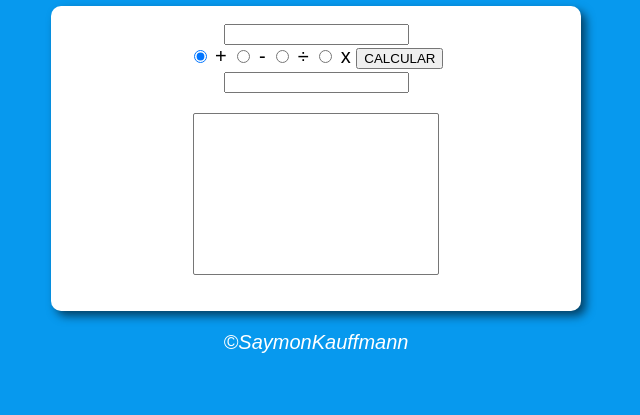
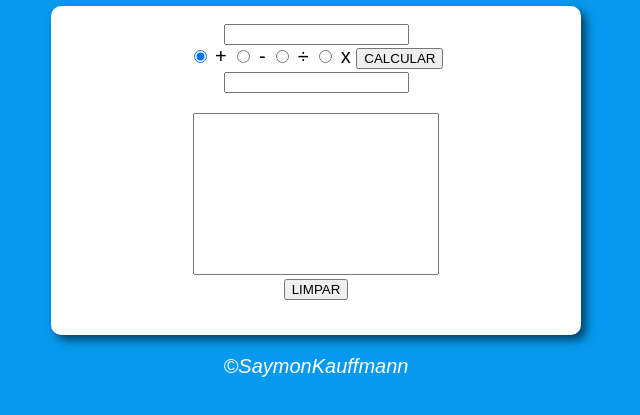
Before and after one commit to Saymon-Kauffmann/Site_Calculadora_Simples, a plain HTML site: page Calculadora_arquivos/modelo.html in a window 1280 px wide. Shown: the part 93-508 px from the top of the page, without its empty margins (324-964 px from the left). Drawn offline with Linux system fonts and the light colour scheme.

Commit message:
Novo Botão de Limpar
Adicionado um botão o qual se pressionado apaga/limpa a tabela de historico.

```diff
--- a/Calculadora_arquivos/script.js
+++ b/Calculadora_arquivos/script.js
@@ -39,3 +39,8 @@ function fazer_calculo() {
     }
 
 }
+
+function limpar_lista() {
+    let apagar = document.getElementById('tabela')
+    apagar.innerHTML = ''
+}
```
Also changed, not shown: Calculadora_arquivos/modelo.html (+1 -0 lines).
